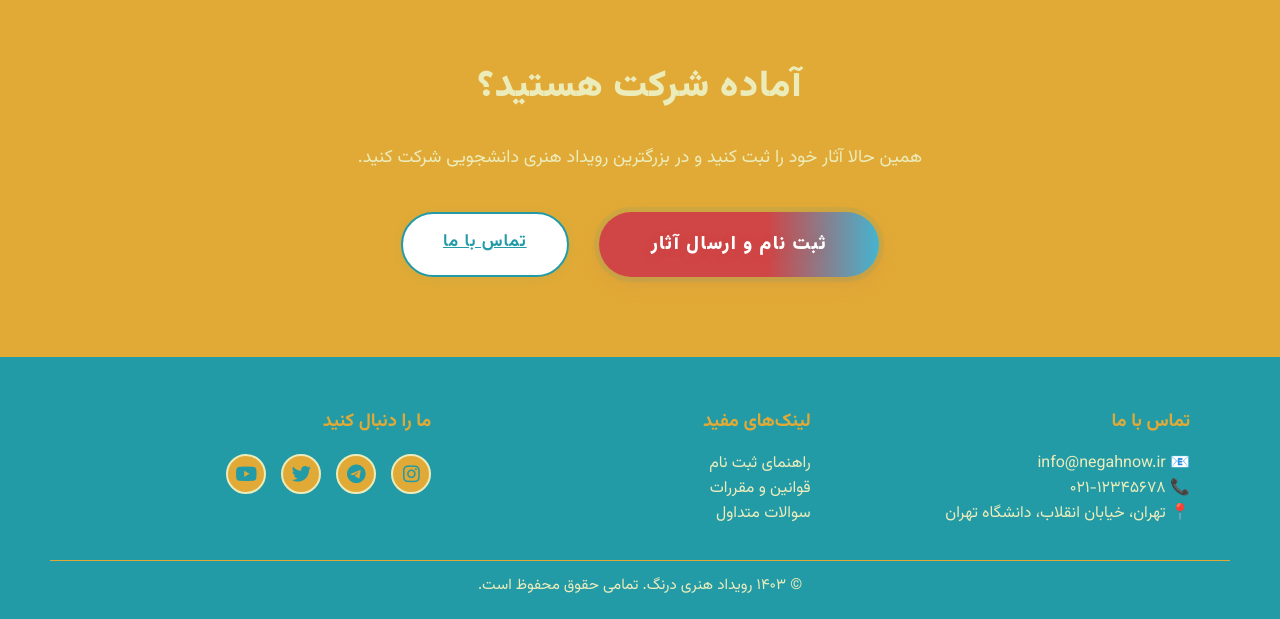
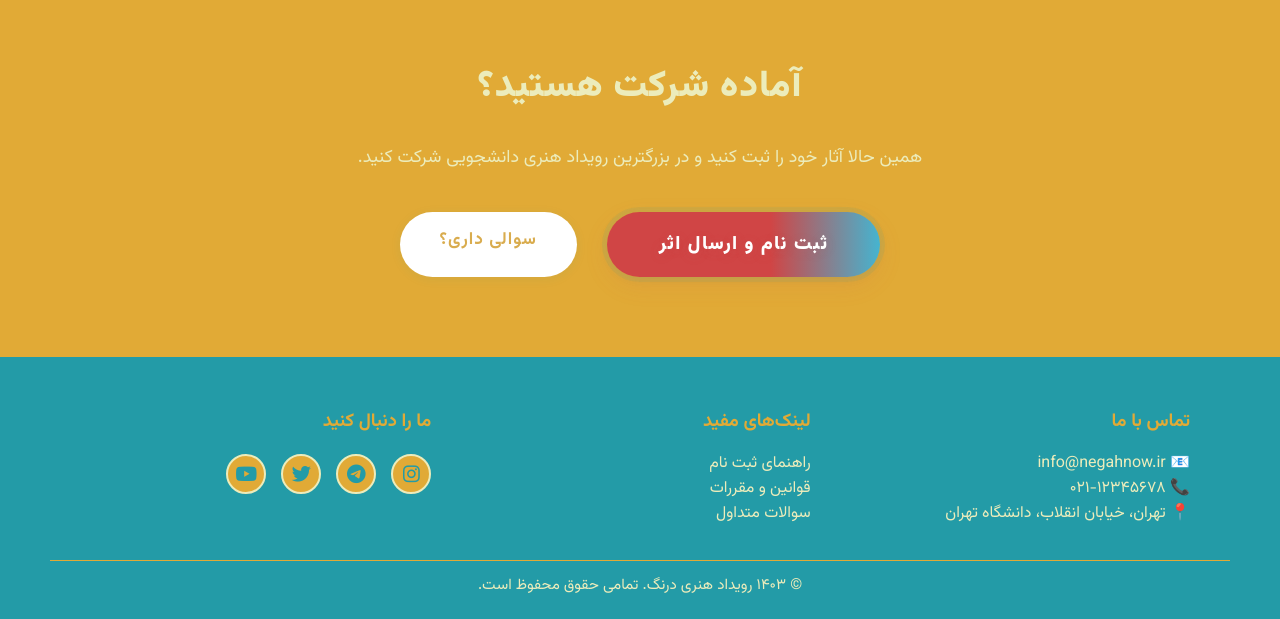
Before and after one commit to thisisahmadreza/Derangfestival, a plain HTML site: page index.html in a window 1280 px wide. Shown: the part 2017-2636 px from the top of the page. Drawn offline with Linux system fonts and the light colour scheme.

Commit message:
Update index.html

```diff
--- a/index.html
+++ b/index.html
@@ -746,15 +746,15 @@
             box-shadow: var(--register-btn-glow);
         }
         .contact-btn {
+    text-decoration: none;
             background: var(--white);
-            color: var(--primary);
+            color: #d9ac4e;
             font-weight: 700;
             border-radius: 100px;
             font-size: 1.08rem;
             padding: 14px 40px;
             margin-top: 0;
             box-shadow: 0 2px 12px rgba(35,155,167,0.07);
-            border: 2px solid var(--primary);
             transition: background .2s, color .2s, border .2s, transform .13s;
             letter-spacing: 1px;
         }
@@ -987,8 +987,8 @@
         <h2 class="section-title">آماده شرکت هستید؟</h2>
         <p style="color: var(--bg-main); font-size: 1.12rem; margin-bottom: 25px;">همین حالا آثار خود را ثبت کنید و در بزرگترین رویداد هنری دانشجویی شرکت کنید.</p>
         <div class="action-buttons">
-            <a href="#" class="action-btn btn btn-white btn-animated" tabindex="0">ثبت نام و ارسال آثار</a>
-            <a href="#contact" class="contact-btn btn btn-white btn-animated" tabindex="0">تماس با ما</a>
+            <a href="#" class="action-btn btn btn-white btn-animated" tabindex="0">ثبت نام و ارسال اثر</a>
+            <a href="#contact" class="contact-btn btn btn-white btn-animated" tabindex="0">سوالی داری؟</a>
         </div>
     </section>
 
```
